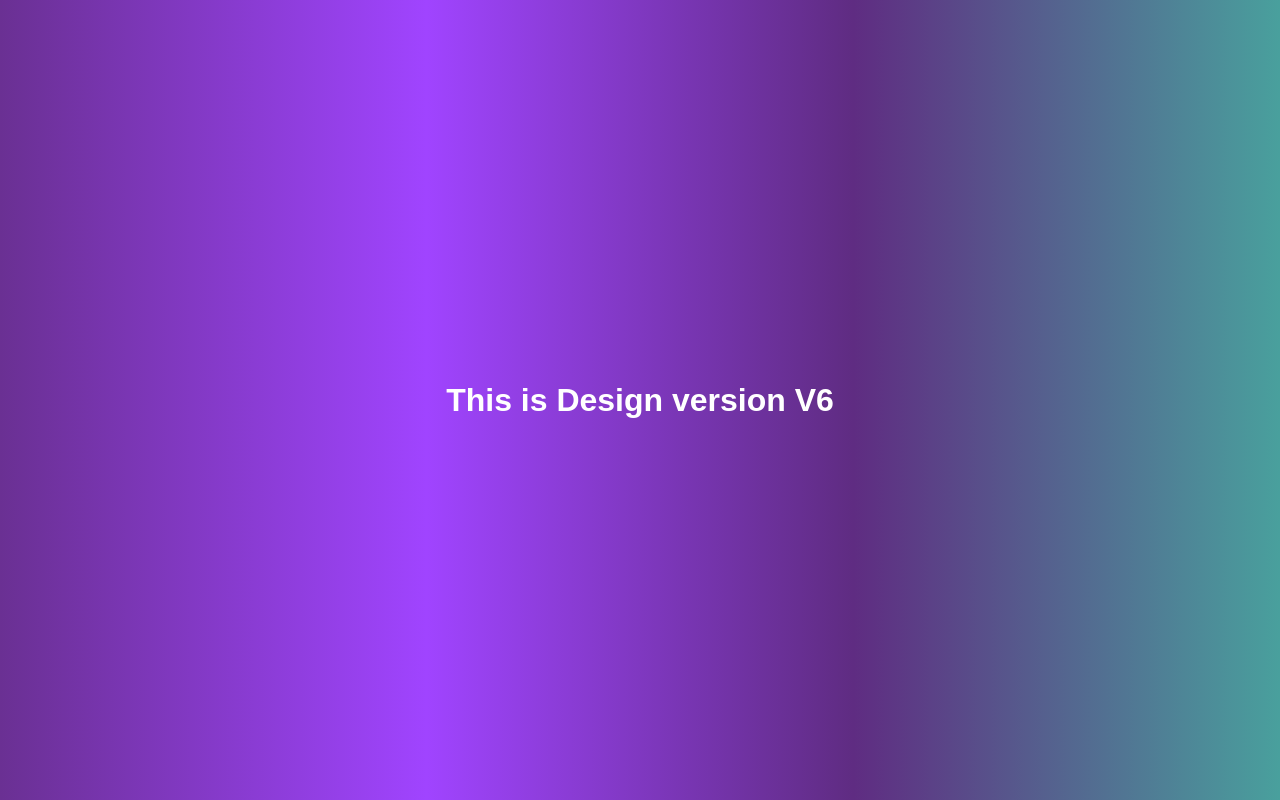
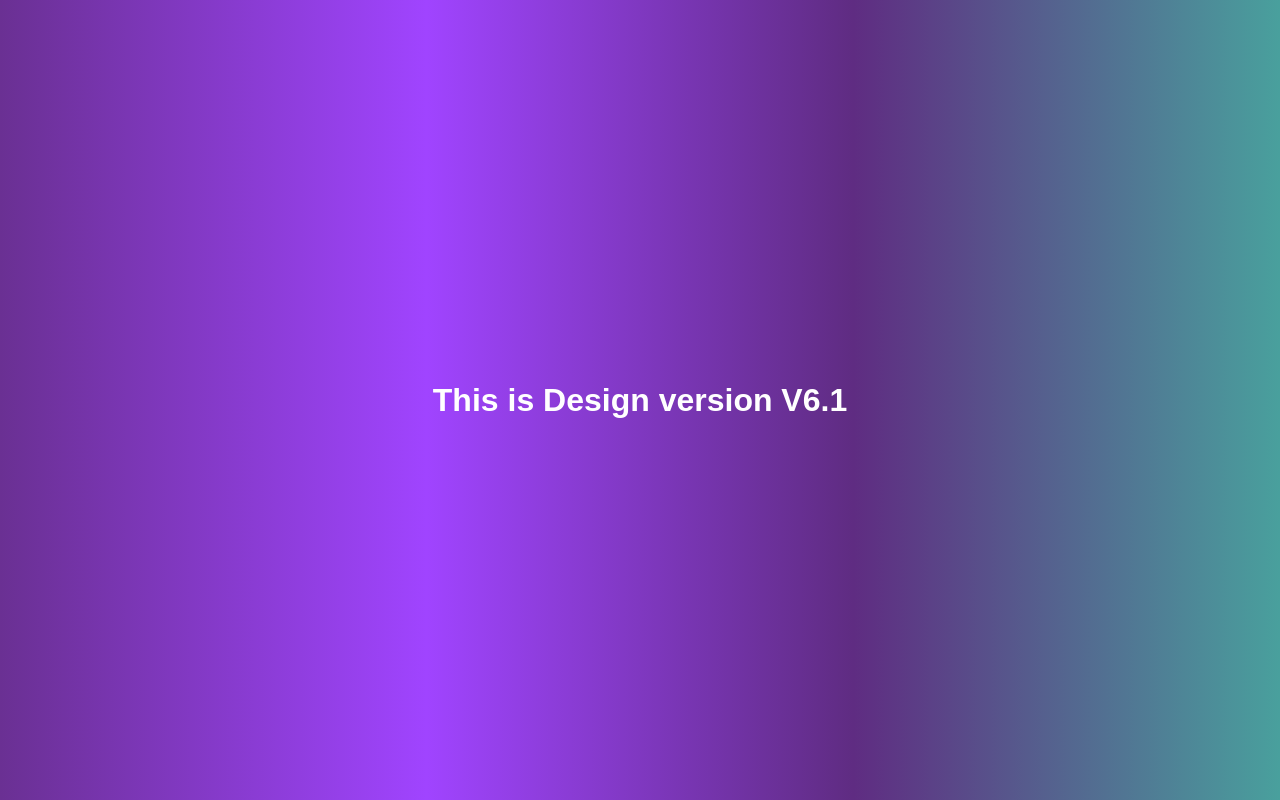
Before and after one commit to akashchauhan555/remoterepo, a plain HTML site: page index.html in a window 1280 px wide. Drawn offline with Linux system fonts and the light colour scheme.

Commit message:
Changed the version to 6.1

```diff
--- a/index.html
+++ b/index.html
@@ -7,6 +7,6 @@
   <title>Document</title>
 </head>
 <body>
-  <h1>This is Design version V6</h1>
+  <h1>This is Design version V6.1</h1>
 </body>
 </html>
```
